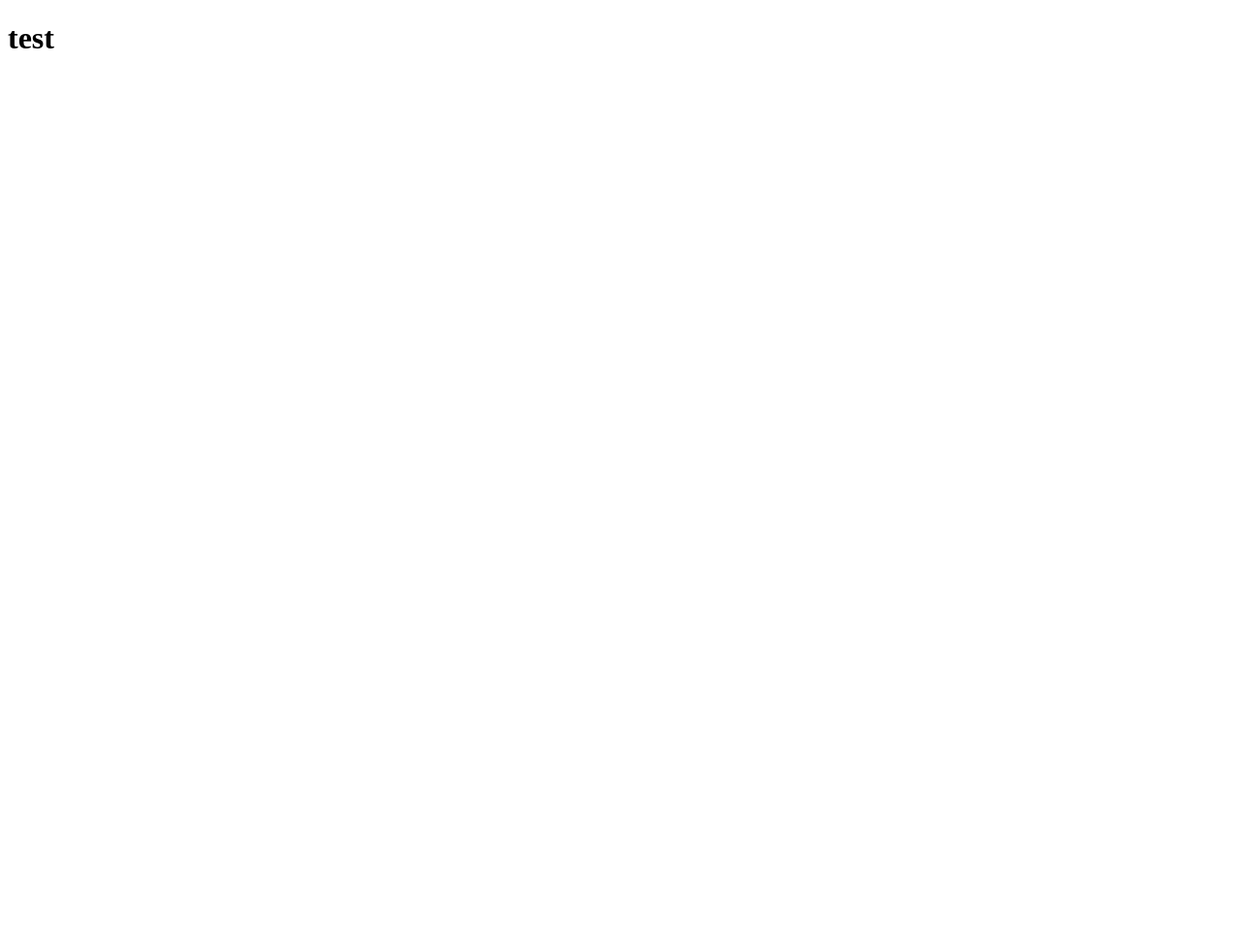
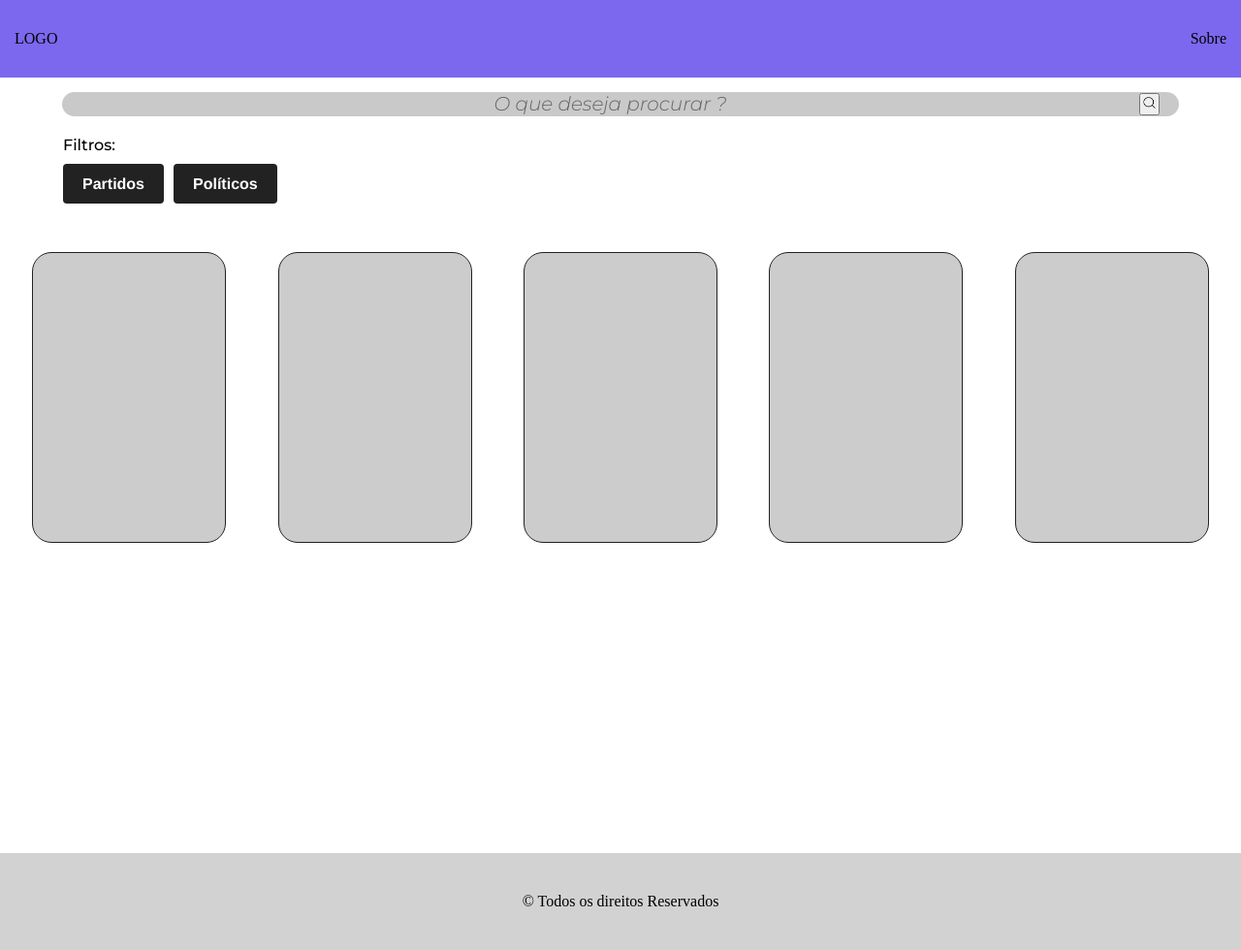
Before and after one commit to AgileKrakens/DemoQuerycy, a Flask app: page / in a window 1280 px wide. Before the commit the page is almost empty. Shown: the whole page at 97% size. Before the commit the page ends 50 px from the top, so only its background shows below. Run offline with Flask 3, Linux system fonts and the light colour scheme.

Commit message:
v1.1 - Estrutura Página Home

```diff
--- a/src/app.py
+++ b/src/app.py
@@ -4,8 +4,7 @@ app = Flask(__name__)
 
 @app.route('/')
 def index():
-    alterar = "test"
-    return render_template('index.html', alterar=alterar)
+    return render_template('index.html')
 
 if __name__ == '__main__':
     app.run(debug=True)
--- /dev/null
+++ b/src/static/css/reset.css
@@ -0,0 +1,12 @@
+body{
+    height: 100%;
+    width: 100%;
+}
+html {
+    height: 100%;
+}
+*{
+    padding: 0;
+    margin: 0;
+    box-sizing: border-box;
+}
--- /dev/null
+++ b/src/static/css/style.css
@@ -0,0 +1,161 @@
+@import url('https://fonts.googleapis.com/css2?family=Montserrat:ital,wght@0,100..900;1,100..900&display=swap');
+header {
+    display: flex;
+    justify-content: space-between;
+    align-items: center;
+    width: 100%;
+    height: 10%;
+    background-color: mediumslateblue;
+
+}
+main{
+    display: flex;
+    flex-direction: column;
+    align-items: center;
+    height: 100%;
+    width: 100%;
+}
+
+.logo, .sobre{
+    margin: 15px;
+}
+
+/* -------------------------Barra de pesquisa----------------------------- */
+.barraDePesquisa{
+    width: 100vw;
+    background-color: rgba(120, 120, 120, 40%);
+    display: flex;
+    align-items: center;
+    border-radius: 20px;
+    padding: 10px 20px;
+
+}
+
+.barraDePesquisa input {
+    background: transparent;
+    flex: 1;
+    border: 0;
+    outline: none;
+    padding: 24px, 20px;
+    font-size: 20px;
+    text-align: center;
+    color: rgb(62, 61, 61);
+
+}
+::placeholder{
+    color: rgb(102, 102, 102);
+    font-family: "Montserrat", sans-serif;
+    font-weight: 300;
+    font-style: italic;
+}
+.Search-icon{
+    height: 16px;
+    width: 17px;
+
+}
+.pesquisar {
+    display: flex;
+    justify-content: center;
+    width: 90%;
+    height: 25px;
+    margin-top: 15px;
+}
+
+
+/* -------------------------//----------------------------- */
+
+/* --------------------------BotãoDeFiltros--------------------------- */
+
+.filter-wrapper{
+    display: flex;
+    flex-wrap: wrap;
+    justify-content: space-around;
+    padding-left: 65px;
+}
+
+.filtros-label{
+    width: 100%;
+    margin-top: 20px;
+    font-family: "Montserrat", sans-serif;
+    font-optical-sizing: auto;
+    font-weight: 500;
+}
+
+.filter-section{
+    width: 100%;
+    margin-top: 10px;
+}
+
+.container-filtros{
+    display: flex ;
+    gap: 10px;
+    padding-bottom: 50px;
+}
+/* ------------------------------------------------------ */
+
+.cards-section{
+    display: flex;
+    flex-direction: column;
+    justify-content: stretch;
+    width: 100%;
+}
+
+.wrapper {
+    display: flex;
+    justify-content: space-evenly;
+    align-items: center;
+    gap: 20px;
+    width: 100%;
+}
+
+.cards{
+
+    height: 300px;
+    width: 200px;
+    background-color: rgba(0, 0, 0, 20%);
+    border: 1px, solid, #222;
+    border-radius: 20px;
+}
+
+
+footer{
+    width: 100%;
+    height: 100px;
+    background-color: rgba(116, 114, 114, 0.318);
+    display: flex;
+    align-items: center;
+    justify-content: center;
+
+}
+
+
+.btn {
+    background-color: #222;
+    border-radius: 4px;
+    border-style: none;
+    box-sizing: border-box;
+    color: #fff;
+    cursor: pointer;
+    display: inline-block;
+    font-family: "Farfetch Basis","Helvetica Neue",Arial,sans-serif;
+    font-size: 16px;
+    font-weight: 700;
+    line-height: 1.5;
+    margin: 0;
+    max-width: none;
+    min-height: 30px;
+    min-width: 10px;
+    outline: none;
+    overflow: hidden;
+    padding: 9px 20px 8px;
+    position: relative;
+    text-align: center;
+    text-transform: none;
+    user-select: none;
+    -webkit-user-select: none;
+    touch-action: manipulation;
+    width: 100%;
+}
+.btn:hover{
+    opacity: .75;
+}
--- /dev/null
+++ b/src/static/javascript/index.js
@@ -0,0 +1,7 @@
+const hidePlaceholder = document.getElementById('input-txt');
+hidePlaceholder.addEventListener('focus', function(){
+    this.placeholder = '';
+})
+hidePlaceholder.addEventListener('blur', function(){
+    this.placeholder = 'O que deseja procurar ?';
+});
--- a/src/templates/index.html
+++ b/src/templates/index.html
@@ -1,9 +1,67 @@
 <!DOCTYPE html>
-<html>
-	<head>
-		<title>Pagina em codificação...</title>
-	</head>
-	<body>
-		<h1>{{ alterar }}</h1>
-	</body>
+<html lang="pt-br">
+<head>
+    <meta charset="UTF-8">
+    <meta name="viewport" content="width=device-width, initial-scale=1.0">
+    <title>DemoQuerycy</title>
+    <link rel="stylesheet" href="../static/css/reset.css">
+    <link rel="stylesheet" href="../static/css/style.css">
+</head>
+<body>
+    <header>
+        <!-- <img src="./" alt="Logo" class="logo"> -->
+         <div class="logo">LOGO</div>
+        <div class="sobre">Sobre</div>
+    </header>
+    <main>
+        <div class="pesquisar">
+            <form action="" class="barraDePesquisa">
+                    <input type="text" placeholder="O que deseja procurar ?" name="" id="input-txt">
+                    <button type="submit">
+                        <img class="Search-icon" src="../static/images/search-icon.png">
+                    </button>
+                </div>
+            </form>
+        </div>
+
+
+        <div class="cards-section">
+            <div class="filter-wrapper">
+                <span class="filtros-label">Filtros:</span>
+                <div class="filter-section">
+                    <div class="container-filtros">
+                        <div class="filtro">
+                            <input class ="btn" type="button" value="Partidos">
+                        </div>
+                        <div class="filtro">
+                            <input class ="btn" type="button" value="Políticos">
+                        </div>
+                    </div>
+                </div>
+            </div>
+
+            <div class="wrapper">
+                <div class="cards">
+                    <!-- <img src="./" alt="imagem de vereador"> -->
+                </div>
+                <!--400x530  -->
+                <div class="cards">
+                    <!-- <img src="./" alt="imagem de vereador"> -->
+                </div>
+                <div class="cards">
+                    <!-- <img src="./" alt="imagem de vereador"> -->
+                </div>
+                <div class="cards">
+                    <!-- <img src="./" alt="imagem de vereador"> -->
+                </div>
+                <div class="cards"></div>
+                    <!-- <img src="./" alt="imagem de vereador"> -->
+                </div>
+            </div>
+        </div>
+
+    </main>
+    <footer><p>© Todos os direitos Reservados</p></footer>
+    <script src="./src/javascript/index.js"></script>
+</body>
 </html>
```
Also changed, not shown: src/static/images/search-icon.png (added).
